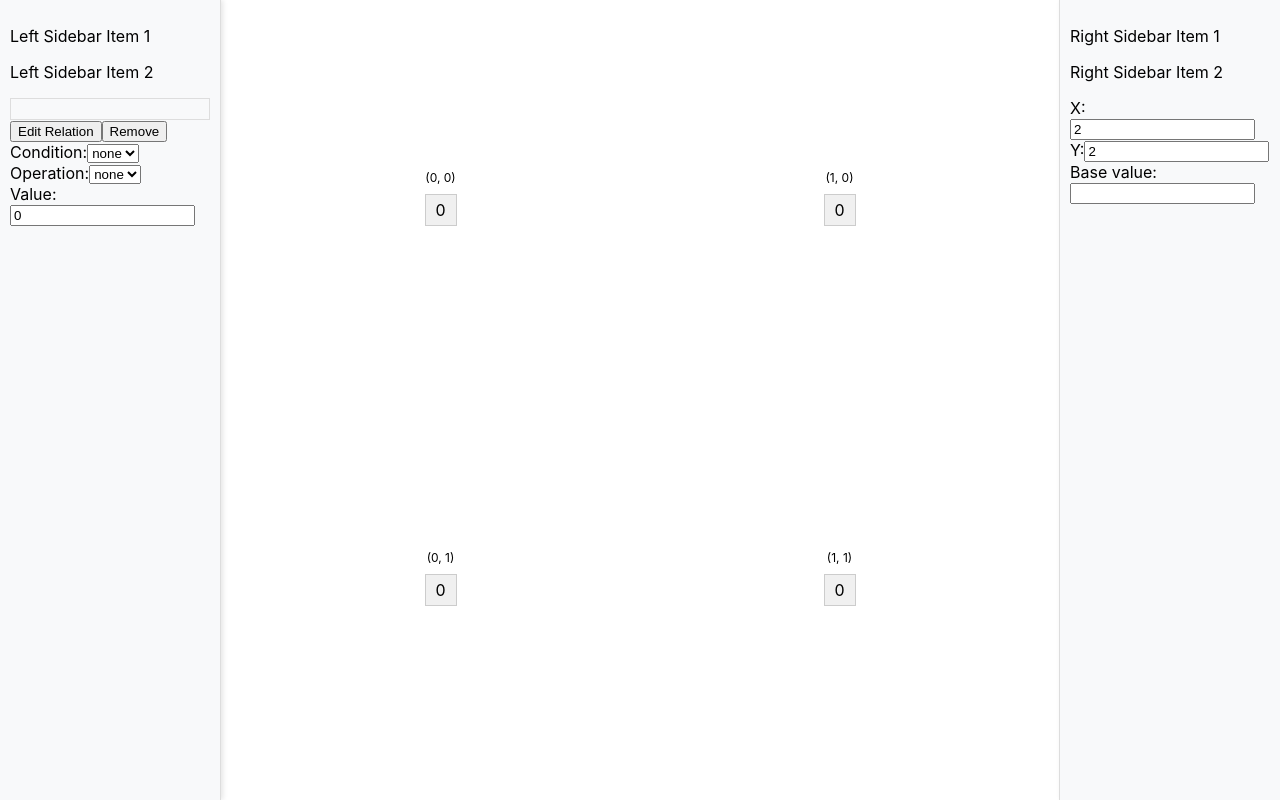
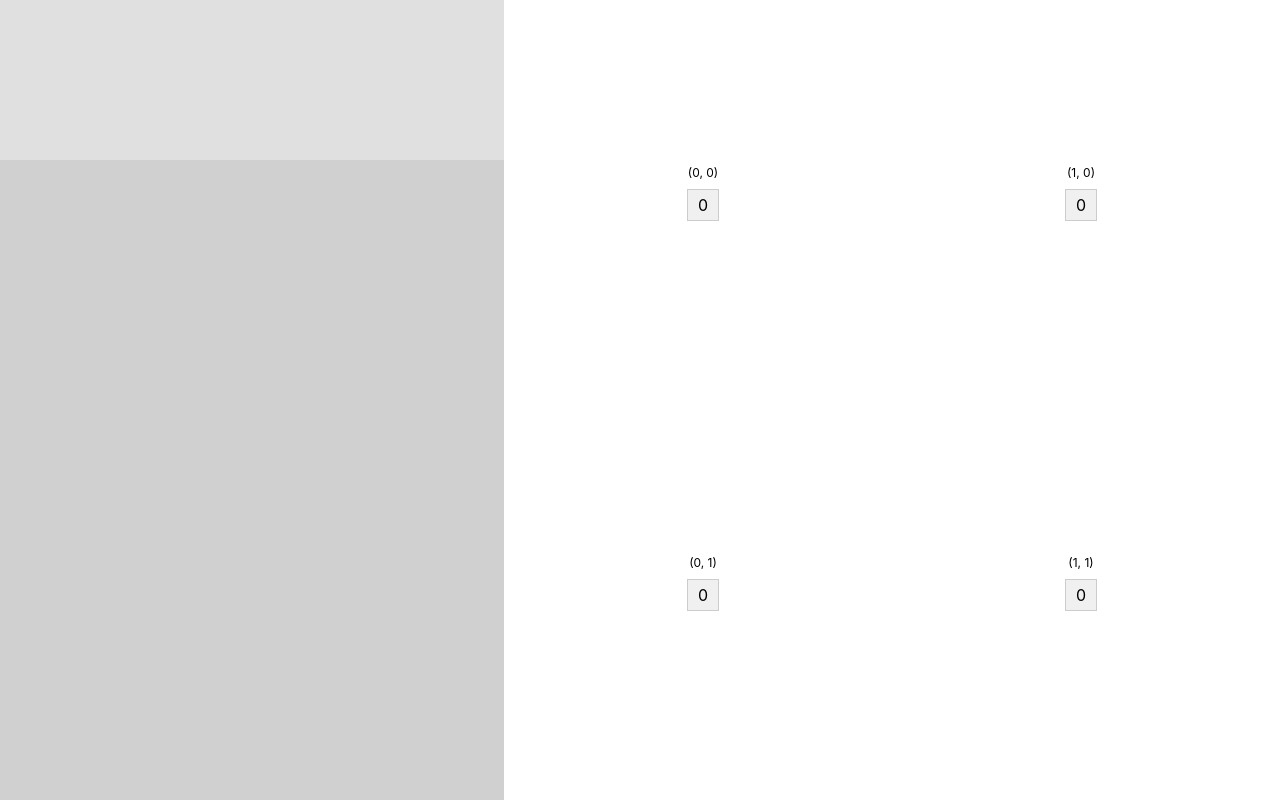
Before and after one commit to jcolabian/dm-for-dp, a React (Create React App) app: page / in a window 1280 px wide. Built offline with nearby package versions, Linux system fonts and the light colour scheme.

Commit message:
change layout for dependency visualization

```diff
--- a/src/App.css
+++ b/src/App.css
@@ -3,40 +3,40 @@
   height: 100vh;
 }
 
-.sidebar {
-  width: 200px;
-  background-color: #f8f9fa;
-  padding: 10px;
-  box-shadow: 2px 0 5px rgba(0,0,0,0.1);
+.split-view {
+  display: flex;
+  width: 100%;
 }
 
-.sidebar-left {
-  border-right: 1px solid #ddd;
+.left-section {
+  width: 40%;
+  background-color: #f0f0f0;
 }
 
-.sidebar-right {
-  border-left: 1px solid #ddd;
+.right-section {
+  width: 60%;
+  padding: 10px;
 }
 
-.main-content {
-  flex: 1;
-  display: flex;
-  flex-direction: column;
-  align-items: center;
-  justify-content: center;
-  padding: 20px;
+.upper-part {
+  height: 20%;
+  background-color: #e0e0e0;
+}
+
+.lower-part {
+  height: 80%;
+  background-color: #d0d0d0;
 }
 
 .graph-area {
-  display: grid;
-  gap: 10px;
+  position: relative;
   width: 100%;
   height: 100%;
-  grid-template-columns: repeat(var(--x), 1fr);
-  grid-template-rows: repeat(var(--y), 1fr);
-  position: relative;
 }
 
+.node-container {
+  position: absolute;
+}
 
 .node-container {
   position: absolute;
@@ -79,19 +79,3 @@
   pointer-events: none;
   z-index: 1;
 }
-
-.edge-list {
-  max-height: 200px;
-  overflow-y: auto;
-  border: 1px solid #ddd;
-  padding: 10px;
-}
-
-.edge-list p {
-  cursor: pointer;
-}
-
-.edge-list p.selected-edge {
-  background-color: #f0f0f0;
-  border: 1px solid blue;
-}
--- a/src/App.js
+++ b/src/App.js
@@ -9,10 +9,6 @@ function App() {
   const [selectedNode, setSelectedNode] = useState(null);
   const [edges, setEdges] = useState([]);
   const [selectedEdge, setSelectedEdge] = useState(null);
-  const [condition, setCondition] = useState('none');
-  const [operation, setOperation] = useState('none');
-  const [opValue, setOpValue] = useState('0');
-
 
   const [, forceUpdate] = useReducer(x => x + 1, 0);
 
@@ -34,52 +30,12 @@ function App() {
     setY(Number(e.target.value));
     setSelectedNode(null);
   };
-  const handleBaseChange = (e) => {
-    setBase(Number(e.target.value));
-    forceUpdate();
-  };
-
-  function edgeExists(nodeFrom, nodeTo) {
-    return edges.some(edge => edge.from.id === nodeFrom.id && edge.to.id === nodeTo.id)
-  }
-
-  const handleNodeClick = (node) => {
-    if (selectedNode === null) {
-      setSelectedNode(node);
-    } else if (selectedNode.id === node.id) {
-      setSelectedNode(null);
-    } else {
-      if (!edgeExists(selectedNode, node)) {
-        handleAddEdge(selectedNode, node);
-      }
-      setSelectedNode(null);
-    }
-  };
 
   const handleEdgeClick = (index) => {
     if (selectedEdge === index) {
       setSelectedEdge(null);
     } else {
       setSelectedEdge(index);
-    }
-  };
-
-  const handleAddEdge = (fromNode, toNode) => {
-    const newEdge = { from: fromNode, to: toNode, condition: 'none', operation: 'none', opValue: '0' };
-    setEdges([...edges, newEdge]);
-  };
-
-  const handleEditRelation = () => {
-    if (selectedEdge !== null) {
-      const newEdges = edges.map((edge, index) => {
-        if (index === selectedEdge) {
-          edge.condition = condition;
-          edge.operation = operation;
-          edge.opValue = opValue;
-        }
-        return edge;
-      });
-      setEdges(newEdges);
     }
     forceUpdate();
   };
@@ -91,67 +47,19 @@ function App() {
     }
   };
 
-  const handleConditionChange = (e) => {
-    setCondition(String(e.target.value));
-  };
-  const handleOperationChange = (e) => {
-    setOperation(String(e.target.value));
-  };
-  const handleOpValueChange = (e) => {
-    setOpValue(String(e.target.value));
-  };
-
   return (
     <div className="App">
-      <div className="sidebar sidebar-left">
-        <p>Left Sidebar Item 1</p>
-        <p>Left Sidebar Item 2</p>
-        <div className="edge-list">
-          {edges.map((edge, index) => (
-            <p
-              key={index}
-              className={selectedEdge === index ? 'selected-edge' : ''}
-              onClick={() => handleEdgeClick(index)}
-            >
-              {`(${edge.from.id}) - (${edge.to.id})`}
-            </p>
-          ))}
+      <div className="split-view">
+        <div className="left-section">
+          <div className="upper-part">
+            {/* Upper part content */}
           </div>
-        <button onClick={() => handleEditRelation()}>Edit Relation</button>
-        <button onClick={() => handleDeleteEdge()}>Remove</button>
-        <div>
-          <label>
-            Condition:
-            <select value={condition} onChange={handleConditionChange} >
-              <option value="none">none</option>
-              <option value="<">&lt;</option>
-              <option value="<=">&lt;=</option>
-              <option value="==">==</option>
-              <option value=">=">&gt;=</option>
-              <option value=">">&gt;</option>
-            </select>
-          </label>
-        </div>
-        <div>
-          <label>
-            Operation:
-            <select value={operation} onChange={handleOperationChange} >
-              <option value="none">none</option>
-              <option value="+">+</option>
-              <option value="-">-</option>
-              <option value="*">*</option>
-              <option value="/">/</option>
-            </select>
-          </label>
-          <div>
-            <label>
-              Value:
-              <input type="string" value={opValue} onChange={handleOpValueChange} />
-            </label>
+          <div className="lower-part">
+            {/* Lower part content */}
           </div>
         </div>
-      </div>
-      <div className="main-content">
+
+        <div className="right-section">
           <div className="graph-area">
             {edges.map((edge, index) => (
               <svg key={index} className="edge-line">
@@ -179,7 +87,7 @@ function App() {
                 </div>
                 <div
                   className={`graph-node ${selectedNode === node ? 'selected' : ''}`}
-                onClick={() => handleNodeClick(node)}
+                  onClick={() => setSelectedNode(node)}
                 >
                   {node.value}
                 </div>
@@ -187,28 +95,6 @@ function App() {
             ))}
           </div>
         </div>
-
-      <div className="sidebar sidebar-right">
-        <p>Right Sidebar Item 1</p>
-        <p>Right Sidebar Item 2</p>
-        <div>
-          <label>
-            X:
-            <input type="number" value={x} onChange={handleXChange} />
-          </label>
-        </div>
-        <div>
-          <label>
-            Y:
-            <input type="number" value={y} onChange={handleYChange} />
-          </label>
-        </div>
-        <div>
-          <label>
-            Base value:
-            <input type="number" step="1" onChange={handleBaseChange} />
-          </label>
-        </div>
       </div>
     </div>
   );
```
Lines whose indentation alone changed are shown as unchanged.
